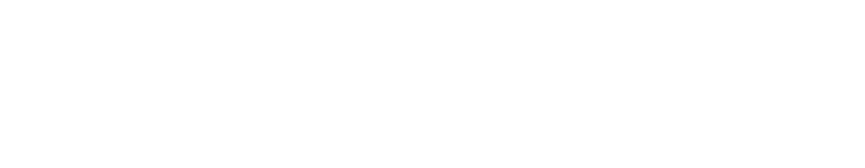
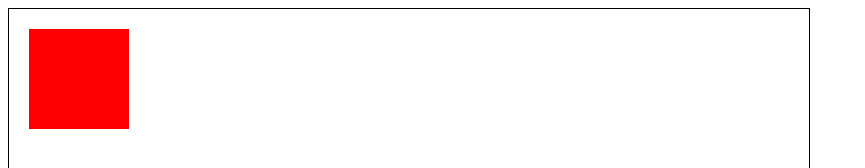
Before and after one commit to fb0801/JavaScript-game-dev, a plain HTML site: page index.html in a window 1280 px wide. Shown: the top 168 px of the page, without its empty margins (0-865 px from the left). Drawn offline with Linux system fonts and the light colour scheme.

Commit message:
Add files via upload

```diff
--- /dev/null
+++ b/JS/index.js
@@ -0,0 +1,7 @@
+let canvas = document.getElementById("gameScreen");
+
+let ctx = canvas.getContext("2d");
+
+ctx.fillStyle="#f00";
+
+ctx.fillRect(20, 20, 100, 100);
--- a/index.html
+++ b/index.html
@@ -1,3 +1,4 @@
+<!DOCTYPE html>
 <html lang="en">
 <head>
     <meta charset="UTF-8">
@@ -10,9 +11,11 @@
 
 
 
+<canvas id="gameScreen"width="800" height="600">
 
+</canvas>
 
-
+<script src ="JS/index.js"></script>
 
 
 </body>
--- a/scss/style.scss
+++ b/scss/style.scss
@@ -3,5 +3,5 @@
 
 
 #gameScreen{
-    border: 1px solid $primary-color;
+    border: 1px solid black;
 }
```
Also changed, not shown: 1 other file.
